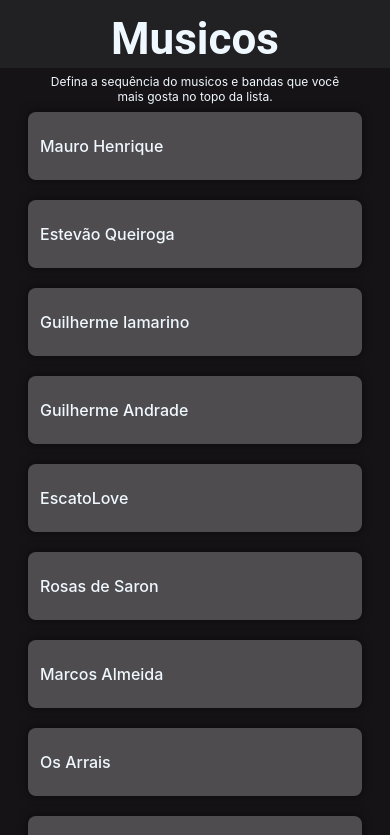
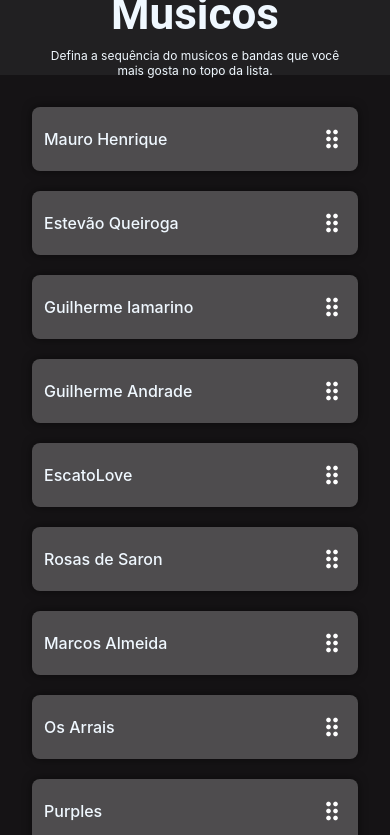
Before and after one commit to GgvGomes/interactive_list, a React Native app: screen / in a window 390 px wide. Shown: the top 835 px of the page. Built offline with nearby package versions, Linux system fonts and the light colour scheme.

Commit message:
Quase completo

```diff
--- a/App.tsx
+++ b/App.tsx
@@ -1,35 +1,16 @@
 import { StatusBar } from 'expo-status-bar';
-import { StyleSheet, Text, View } from 'react-native';
-import { Card } from './src/components/cards';
-import { Header } from './src/components/header';
-import { Cards_Object } from './src/static/objetcs';
-import { card_style } from './src/styles/components/card';
-import { Colors } from './src/styles/_abstract';
+
+import { List } from './src/List';
 
 export default function App() {
   return (
-    <View style={styles.container}>
-      <Header />
+    <>
+      <StatusBar
+        style="light"
+        translucent
+      />
 
-      <View style={card_style.cards_container}>
-        {Cards_Object.map((card) => {
-          return <Card key={card.id} id={card.id} title={card.title} />
-        })}
-      </View>
-
-      <StatusBar style="auto" />
-    </View>
+      <List />
+    </>
   );
 }
-
-const styles = StyleSheet.create({
-  container: {
-    flex: 1,
-    backgroundColor: Colors.backgroundColor,
-    alignItems: 'center',
-    justifyContent: 'flex-start',
-
-    color: Colors.textColor,
-    fontFamily: "'Roboto', sans-serif",
-  },
-});
--- /dev/null
+++ b/src/List.tsx
@@ -0,0 +1,33 @@
+import { ScrollView, StyleSheet, View } from "react-native";
+import { Card } from "./components/cards";
+import { Header } from "./components/header";
+import { Cards_Object } from "./static/objetcs";
+import { card_style } from "./styles/components/card";
+import { Colors } from "./styles/_abstract";
+
+export function List() {
+    return (
+        <View style={styles.container}>
+            <Header />
+
+            <ScrollView
+                showsVerticalScrollIndicator={false}
+                style={card_style.cards_container}
+            >
+                {Cards_Object.map((card) => {
+                    return <Card key={card.id} id={card.id} title={card.title} />
+                })}
+            </ScrollView>
+        </View>
+    )
+}
+
+const styles = StyleSheet.create({
+    container: {
+        flex: 1,
+        backgroundColor: Colors.backgroundColor,
+
+        color: Colors.textColor,
+        fontFamily: "'Roboto', sans-serif",
+    },
+});
--- a/src/components/cards.tsx
+++ b/src/components/cards.tsx
@@ -1,5 +1,7 @@
 import { Text, View } from "react-native"
 import { card_style } from "../styles/components/card"
+
+import MaterialIcons from "@expo/vector-icons/MaterialIcons";
 
 type Card_Props = {
     title: string,
@@ -9,9 +11,11 @@ type Card_Props = {
 export function Card({title, id}: Card_Props){
     return(
         <View style={card_style.card}>
-            <Text style={card_style.text_card}>{title}</Text>
+            <Text style={card_style.card_text}>{title}</Text>
 
-            {/* <Icon> */}
+            <MaterialIcons name="drag-indicator" size={28} color={'#fff'}
+            //  onPress={onPress}
+            />
         </View>
     )
 }
--- a/src/styles/_abstract.ts
+++ b/src/styles/_abstract.ts
@@ -1,6 +1,6 @@
 export const Cards = {
     CARDS_SPACE: 20,
-    CARDS_HEIGHT: 68,
+    CARDS_HEIGHT: 64,
 }
 
 export const Colors = {
--- a/src/styles/components/card.ts
+++ b/src/styles/components/card.ts
@@ -3,14 +3,8 @@ import { Cards, Colors } from "../_abstract";
 
 export const card_style = StyleSheet.create({
     cards_container: {
-        marginTop: 16,
-
-        alignItems: "center",
-        justifyContent: "flex-start",
-
-        width: "100%",
-
-        padding: 28,
+        flex: 1,
+        padding: 32,
     },
 
     card: {
@@ -26,14 +20,12 @@ export const card_style = StyleSheet.create({
         flexDirection: "row",
         alignItems: "center",
         justifyContent: "space-between",
-
-        width: "100%",
     },
 
-    text_card: {
+    card_text: {
         color: Colors.textColor,
 
         fontSize: 16,
         fontWeight: "500",
-    }
+    },
 });
--- a/src/styles/components/header.ts
+++ b/src/styles/components/header.ts
@@ -5,11 +5,11 @@ export const header_style = StyleSheet.create({
     header_container: {
         backgroundColor: Colors.secondaryColor,
 
-        width: '100%',
-        height: '8%',
-        paddingTop: 6,
+        flex: 1/ 12,
+        paddingBottom: 16,
 
         alignItems: 'center',
+        justifyContent: 'center',
     },
 
     text_content: {
```
